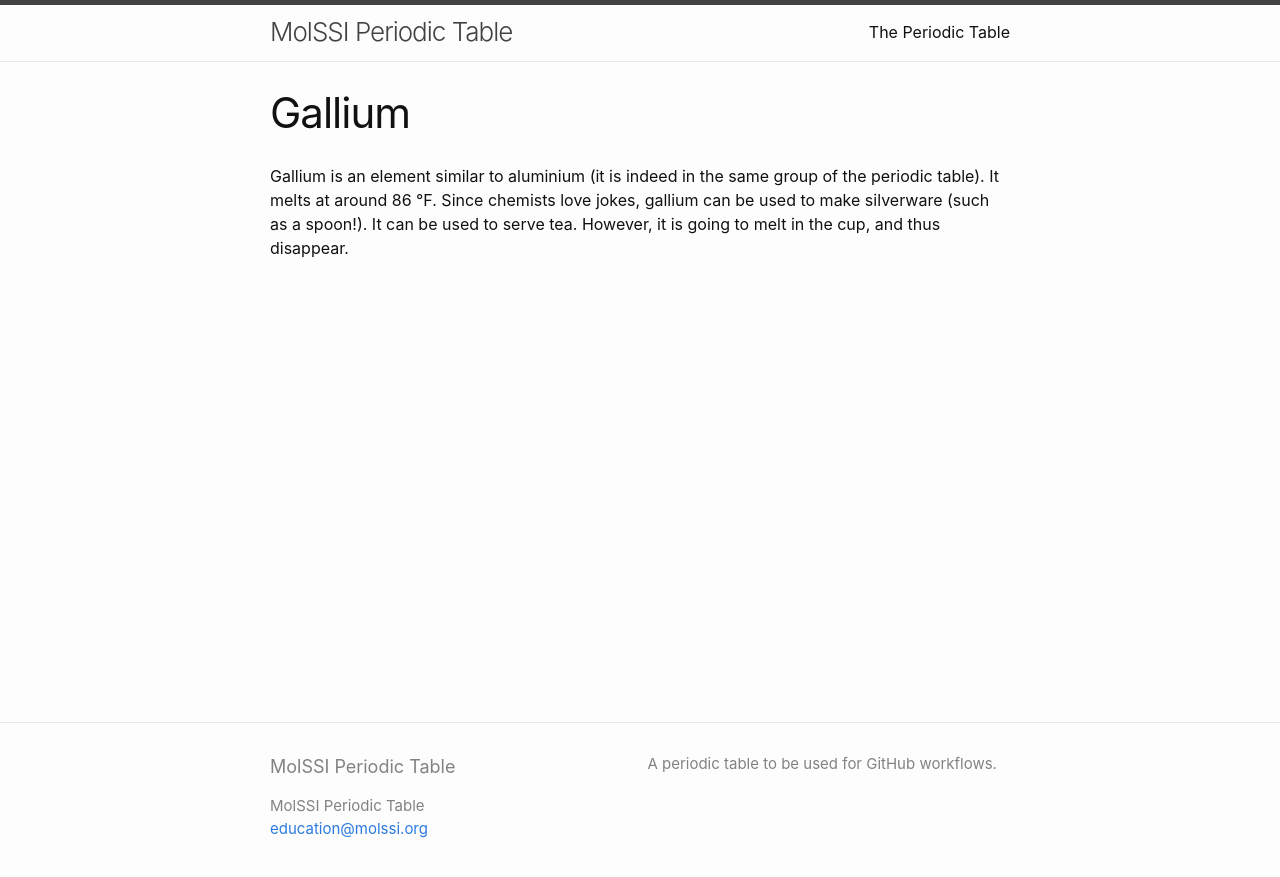
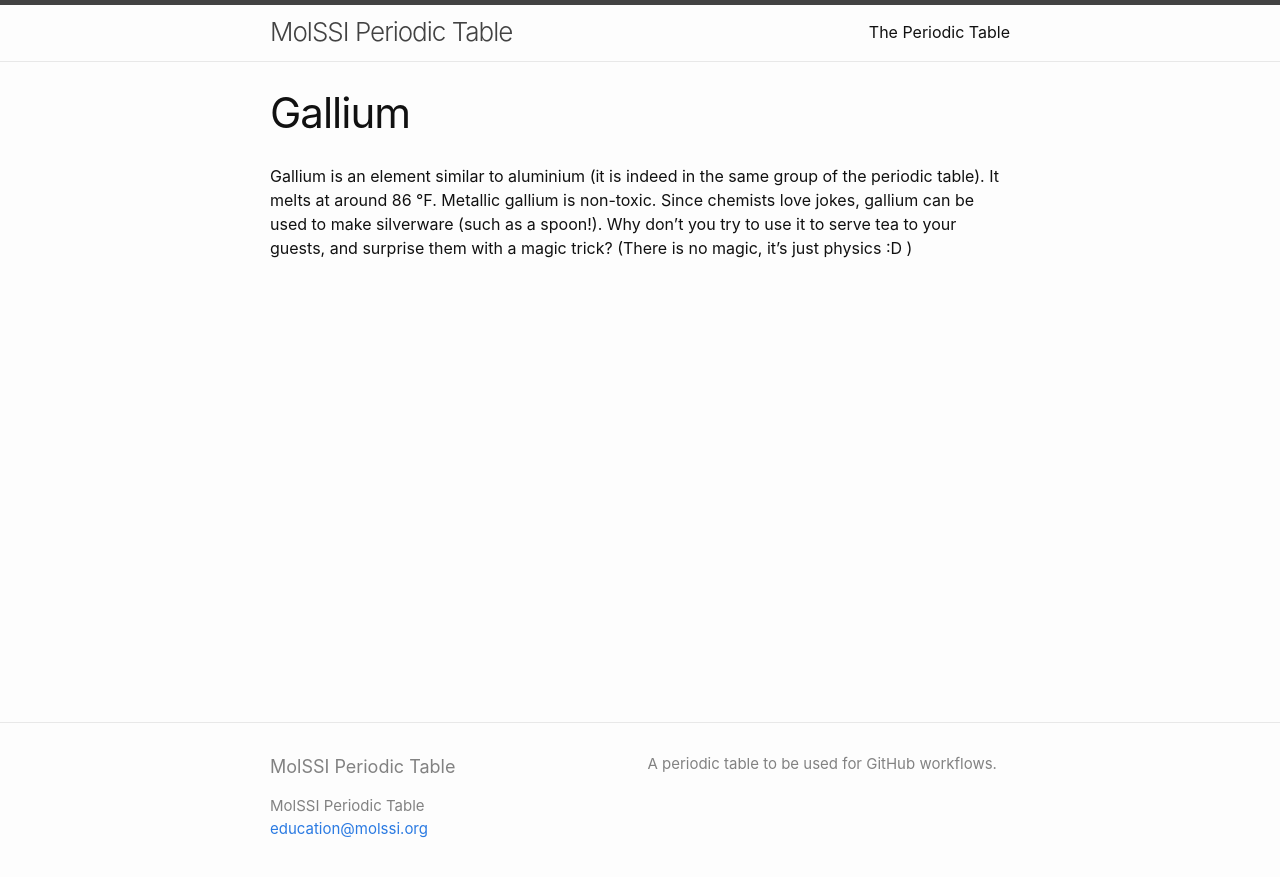
Before and after one commit to MolSSI-Education/periodic-table, a Jekyll site: the page built from elements/gallium.md, in a window 1280 px wide. Shown: the top 877 px of the page. Built offline with Jekyll 4.4.1, drawn with Linux system fonts in a browser that asks for light colours.

Commit message:
Adding the element Gallium

```diff
--- a/elements/gallium.md
+++ b/elements/gallium.md
@@ -3,5 +3,6 @@ layout: page
 title: Gallium
 ---
 
-Gallium is an element similar to aluminium (it is indeed in the same group of the periodic table). It melts at around 86 °F.
-Since chemists love jokes, gallium can be used to make silverware (such as a spoon!). It can be used to serve tea. However, it is going to melt in the cup, and thus disappear.
+Gallium is an element similar to aluminium (it is indeed in the same group of the periodic table). It melts at around 86 °F. Metallic gallium is non-toxic.
+Since chemists love jokes, gallium can be used to make silverware (such as a spoon!). Why don't you try to use it to serve tea to your guests, and surprise them with a magic trick?
+(There is no magic, it's just physics :D )
```
